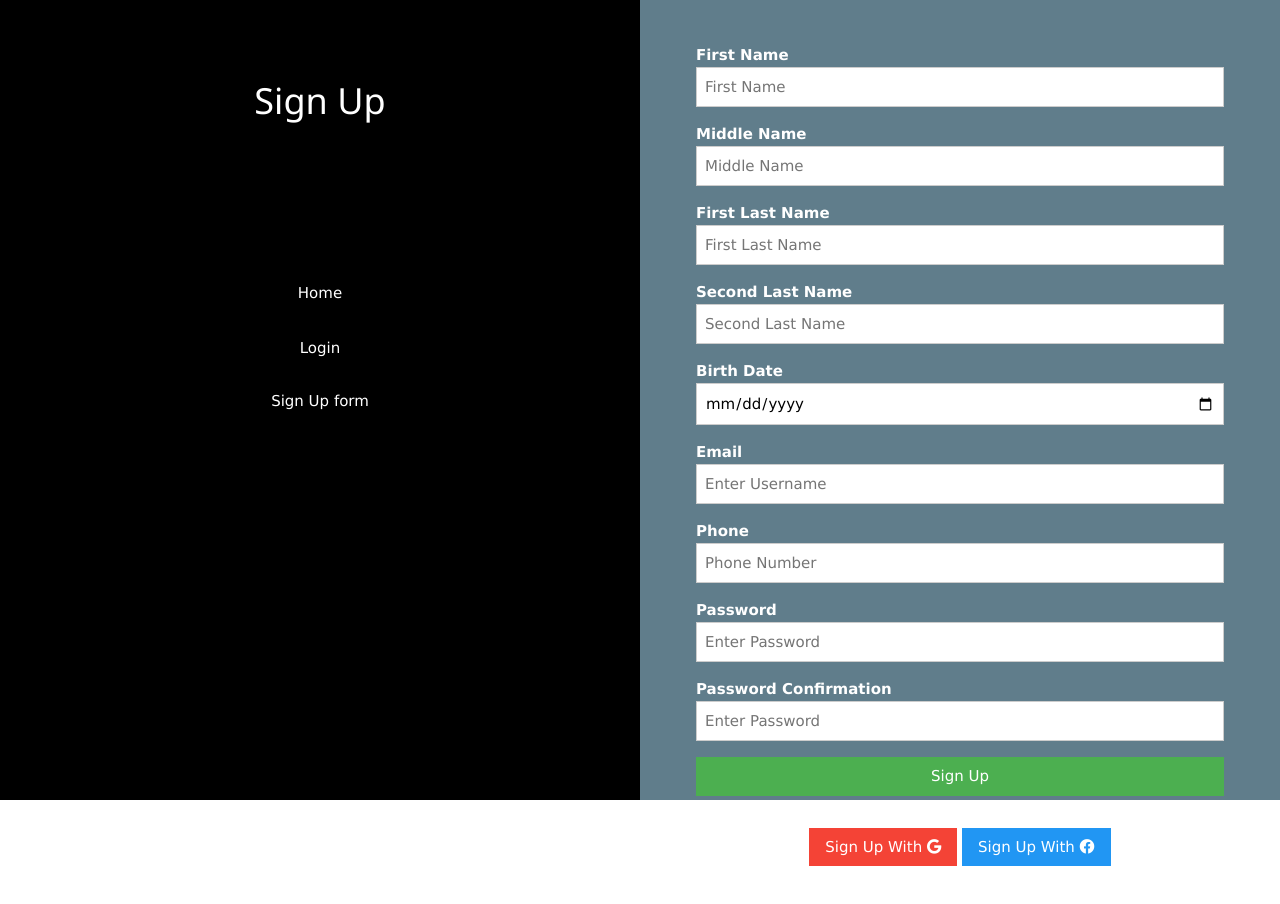
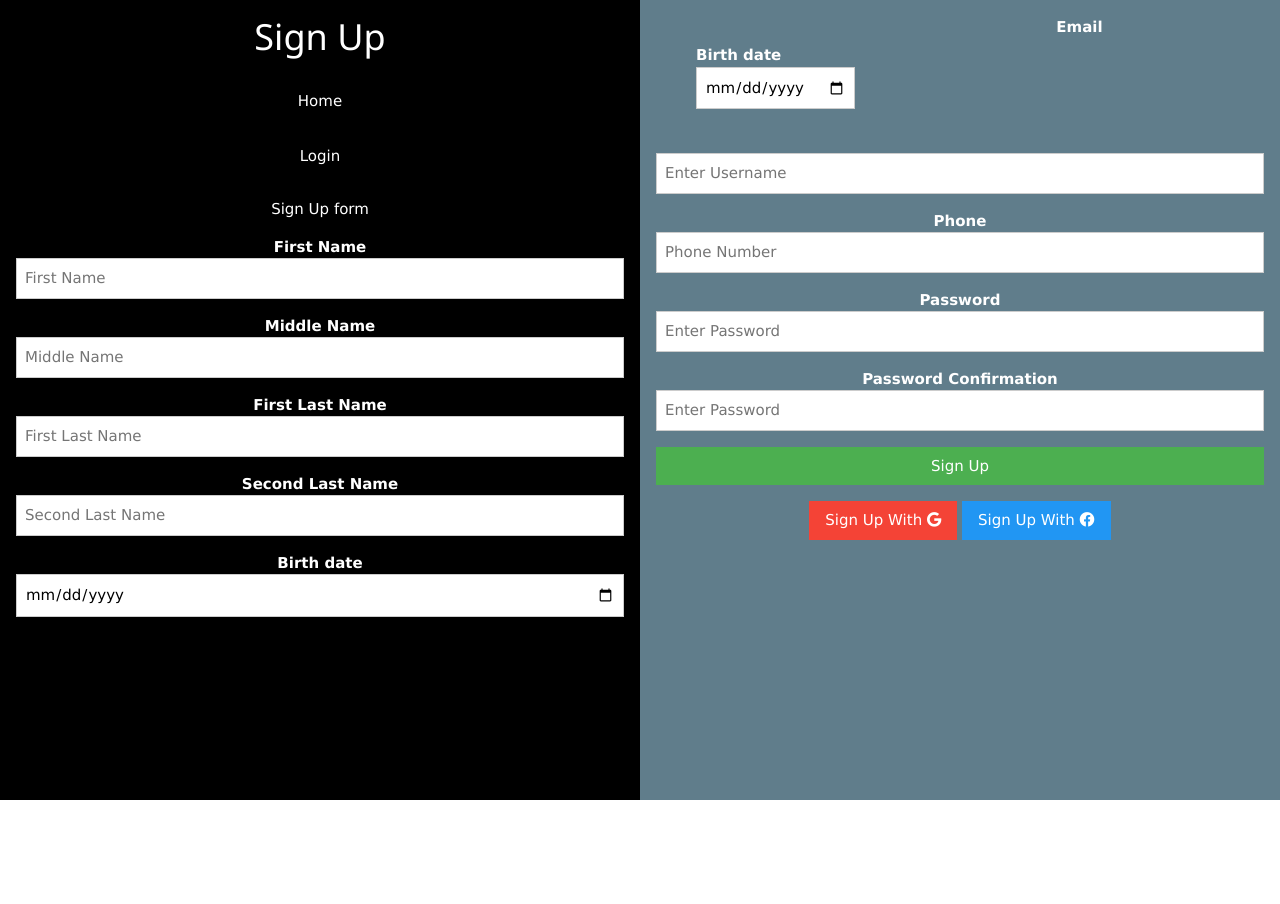
Before and after one commit to ekiim/fakemoney, a website: page www/signup.html in a window 1280 px wide. After the commit the page ends 800 px from the top, so only its background shows below. Drawn offline with Linux system fonts and the light colour scheme.

Commit message:
Movi de lugar el registro de usuario

```diff
--- a/www/signup.html
+++ b/www/signup.html
@@ -14,21 +14,14 @@
 <!-- First Grid: Logo & About -->
 <form class="w3-row">
   <div class="w3-half w3-black w3-container w3-center" style="height:100vh">
-    <div class="w3-padding-64">
+    <div class="w3-padding-40">
       <h1>Sign Up</h1>
     </div>
-    <div class="w3-padding-64">
+    <div class="w3-padding-40">
       <a href="/" class="w3-button w3-black w3-block w3-hover-blue-grey w3-padding-16">Home</a>
       <a href="/login.html" class="w3-button w3-black w3-block w3-hover-teal w3-padding-16">Login</a>
       <p>Sign Up form</p>
-    </div>
-  </div>
-  <div class="w3-half w3-blue-grey w3-container" style="height:100vh">
-    <div class="w3-padding-16 w3-center">
-      <div class="w3-left-align w3-padding-large">
-      <div class="w3-container">
-        <div class="w3-section">
-          <label><b>First Name</b></label>
+	            <label><b>First Name</b></label>
           <input class="w3-input w3-border w3-margin-bottom" type="text" placeholder="First Name" name="name-first" required>
           <label><b>Middle Name</b></label>
           <input class="w3-input w3-border w3-margin-bottom" type="text" placeholder="Middle Name" name="name-middle" >
@@ -36,8 +29,27 @@
           <input class="w3-input w3-border w3-margin-bottom" type="text" placeholder="First Last Name" name="name-last-1" required>
           <label><b>Second Last Name</b></label>
           <input class="w3-input w3-border w3-margin-bottom" type="text" placeholder="Second Last Name" name="name-last-2">
-          <label><b>Birth Date</b></label>
+          <label><b>Birth date</b></label>
           <input class="w3-input w3-border w3-margin-bottom" type="date"  name="birthdate">
+    </div>
+  </div>
+
+
+  <div class="w3-half w3-blue-grey w3-container" style="height:100vh">
+    <div class="w3-padding-16 w3-left">
+      <div class="w3-left-align w3-padding-large">
+      <div class="w3-container">
+        <div class="w3-section">
+<label><b>Birth date</b></label>
+          <input class="w3-input w3-border w3-margin-bottom" type="date"  name="birthdate">
+	   </div>
+      </div>
+      </div>
+    </div>
+
+
+	<div class="w3-padding-16 w3-center">
+
 		  <label><b>Email</b></label>
           <input class="w3-input w3-border w3-margin-bottom" type="email" placeholder="Enter Username" name="username" required>
           <label><b>Phone</b></label>
@@ -46,20 +58,16 @@
           <input class="w3-input w3-border w3-margin-bottom" type="password" placeholder="Enter Password" name="password-first" required>
           <label><b>Password Confirmation</b></label>
           <input class="w3-input w3-border" type="password" placeholder="Enter Password" name="password-second" required>
-          <button class="w3-button w3-block w3-green w3-section w3-padding" type="submit">Sign Up</button>
-        </div>
-      </div>
+		  <button class="w3-button w3-block w3-green w3-section w3-padding" type="submit">Sign Up</button>
 
-      <div class="w3-container w3-padding-16 w3-center">
         <a class="w3-button w3-red">
             Sign Up With <i class="fab fa-google" aria-hidden="true"></i>
         </a>
         <a class="w3-button w3-blue">
             Sign Up With <i class="fab fa-facebook" aria-hidden="true"></i>
         </a>
-      </div>
-      </div>
-    </div>
+
+  </div>
   </div>
 </form>
 
```
